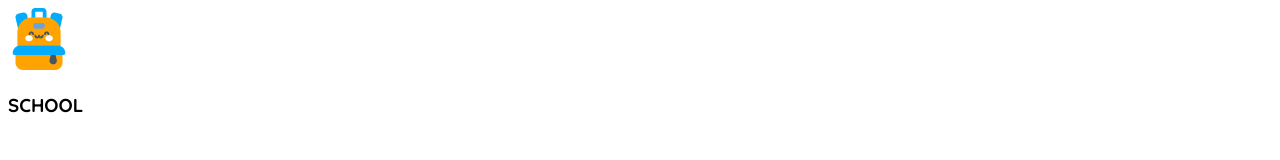
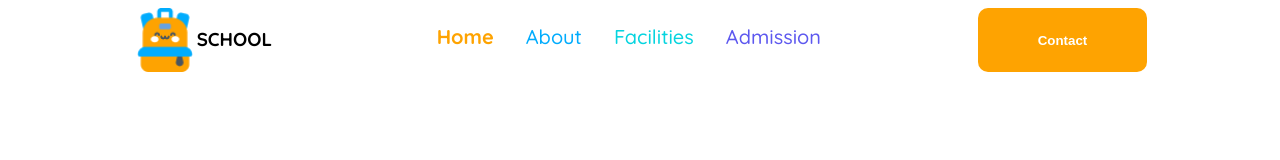
Before and after one commit to mforhad23/responsive-project, a plain HTML site: page index.html in a window 1280 px wide. Drawn offline with Linux system fonts and the light colour scheme.

Commit message:
added navbar and styles

```diff
--- a/index.html
+++ b/index.html
@@ -8,9 +8,23 @@
 </head>
 <body class="quicksand-normal">
     <header>
-       <nav class="navbar">
-        <img src="assets/logo.png" alt="">
+       <nav class="navbar display-flex">
+
+        <div class="display-flex">
+        <img class="nav-img" src="assets/logo.png" alt="">
         <h3 class="name">SCHOOL</h3>
+        </div>
+
+        <div>
+            <ul class="navlinks display-flex">
+                <li class="navitem"><a href="" class="navlink navlink1">Home</a></li>
+                <li class="navitem"><a href="" class="navlink navlink2">About</a></li>
+                <li class="navitem"><a href="" class="navlink navlink3">Facilities</a></li>
+                <li class="navitem"><a href="" class="navlink navlink4">Admission</a></li>
+
+            </ul>
+             </div>
+             <button class="btn1">Contact</button>
     </nav>
     </header>
     <main>
--- a/styles/style.css
+++ b/styles/style.css
@@ -6,3 +6,75 @@
   font-weight: 400;
   font-style: normal;
 }
+/* shared style */
+.display-flex{
+  display: flex;
+}
+
+
+/* header styles */
+
+
+
+
+/* navbar styles */
+.navbar {
+  justify-content: space-evenly;
+}
+
+.navitem{
+  list-style: none;
+  margin-right: 32px;
+
+}
+.navlinks {
+
+}
+.navlink{
+  text-decoration: none;
+
+
+
+}
+/* navlink styles */
+
+.navlink1{
+  font-weight: bold;
+  font-size: 1.25rem;
+  color: rgba(254, 163, 1, 1);
+
+}
+.navlink2{
+  font-weight: 500;
+  font-size: 1.25rem;
+  color: #01ACFD;
+
+}
+.navlink3{
+  font-weight: 500;
+  font-size: 1.25rem;
+  color: #05D4DF;
+}
+.navlink4{
+  font-weight: 500;
+  font-size: 1.25rem;
+  color: #5D58EF;
+}
+
+.nav-img{
+  height: 4rem;
+  width: 4rem;
+
+}
+.name{
+  font-weight: 700;
+}
+.btn1{
+  padding: 10px 60px;
+  background-color: #FEA301;
+  border-radius: 10px;
+  color: white;
+  border-style: none;
+  font-weight: 600;
+
+}
```
